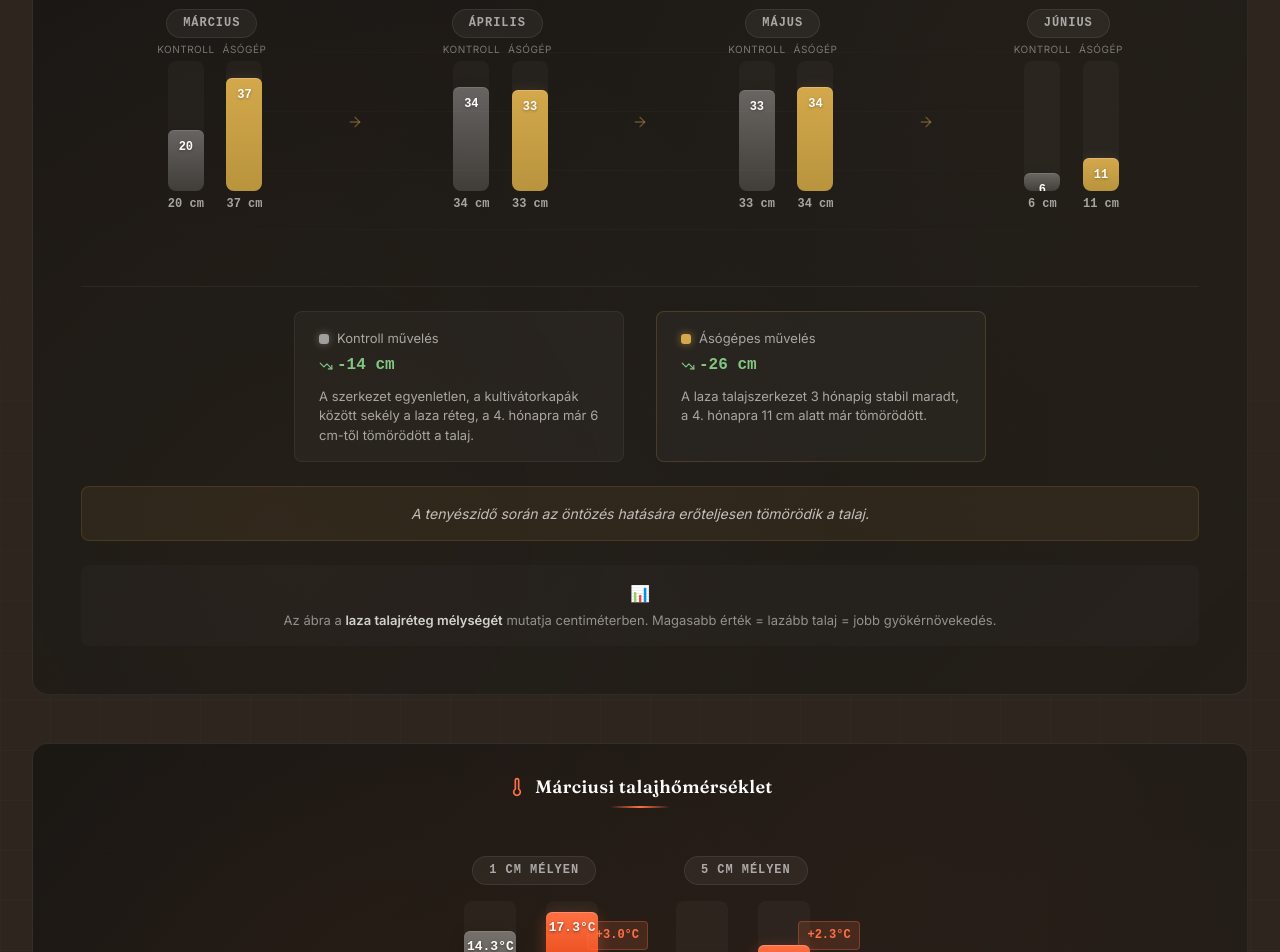
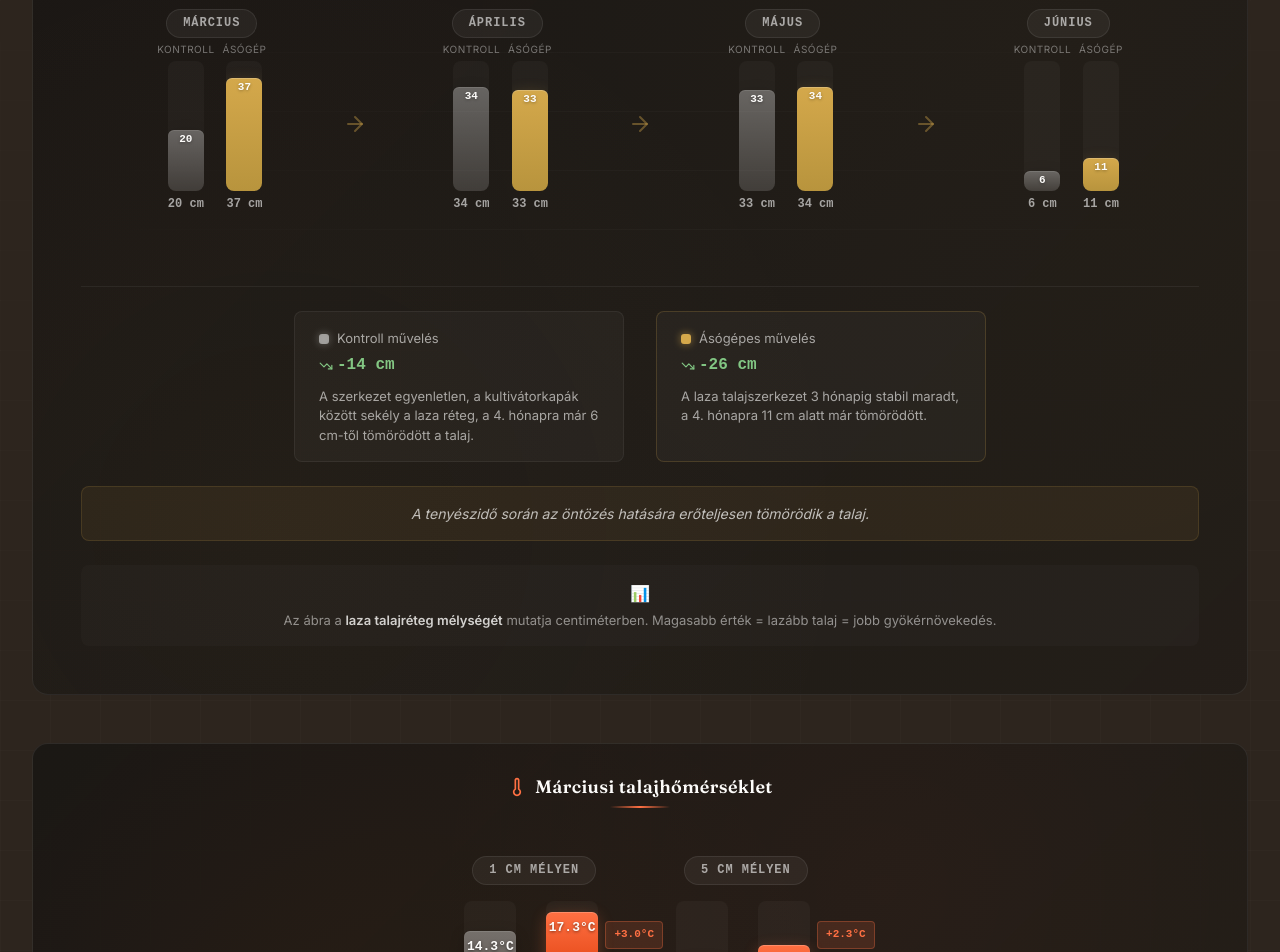
Before and after one commit to phrubos/asogepes, a Next.js app: page /kutatas in a window 1280 px wide. Shown: the part 1600-2552 px from the top of the page. Built offline with nearby package versions, Linux system fonts and the light colour scheme.

Commit message:
Update TemperatureChart and Timeline components styling

```diff
--- a/src/components/experiment/TemperatureChart.module.css
+++ b/src/components/experiment/TemperatureChart.module.css
@@ -174,16 +174,17 @@
 /* Difference Badge */
 .diffBadge {
   position: absolute;
-  right: -40px;
+  right: -55px;
   top: 20px;
   padding: var(--space-xs) var(--space-sm);
   background: rgba(255, 112, 67, 0.15);
   border: 1px solid rgba(255, 112, 67, 0.3);
   border-radius: var(--radius-sm);
   font-family: var(--font-mono, monospace);
-  font-size: 0.75rem;
+  font-size: 0.6875rem;
   font-weight: 700;
   color: #FF7043;
+  white-space: nowrap;
 }
 
 /* Explanation */
--- a/src/components/experiment/Timeline.module.css
+++ b/src/components/experiment/Timeline.module.css
@@ -171,7 +171,8 @@
   display: flex;
   align-items: flex-start;
   justify-content: center;
-  padding-top: 8px;
+  padding-top: 4px;
+  min-height: 20px;
 }
 
 .barSpade {
@@ -191,10 +192,14 @@
 /* Value inside bar */
 .barValueInside {
   font-family: var(--font-mono, monospace);
-  font-size: 0.75rem;
+  font-size: 0.6875rem;
   font-weight: 700;
   color: var(--color-white);
   text-shadow: 0 1px 3px rgba(0, 0, 0, 0.3);
+  line-height: 1;
+  display: flex;
+  align-items: center;
+  justify-content: center;
 }
 
 /* Shimmer effect */
@@ -223,11 +228,14 @@
 
 .connector {
   position: absolute;
-  right: -20px;
+  right: -24px;
   top: 50%;
   transform: translateY(-50%);
   color: rgba(212, 168, 75, 0.4);
   transform-origin: left;
+  display: flex;
+  align-items: center;
+  justify-content: center;
 }
 
 /* Summary */
--- a/src/components/experiment/Timeline.tsx
+++ b/src/components/experiment/Timeline.tsx
@@ -248,7 +248,7 @@ export default function Timeline({ data, title = "A talaj tömörödése a terme
                   animate={isInView ? { opacity: 1, scaleX: 1 } : {}}
                   transition={{ duration: 0.5, delay: 0.4 + index * 0.1 }}
                 >
-                  <ArrowRight size={16} />
+                  <ArrowRight size={24} />
                 </motion.div>
               )}
             </motion.div>
```
